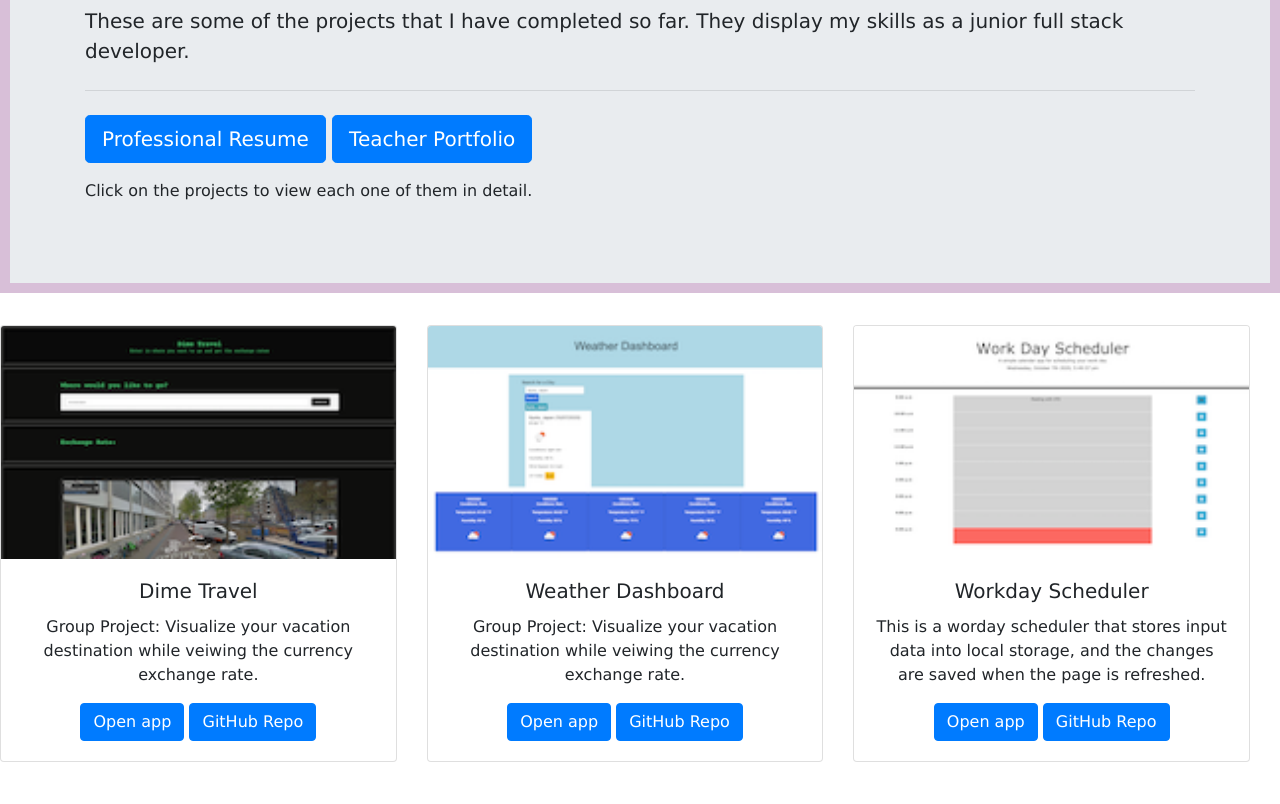
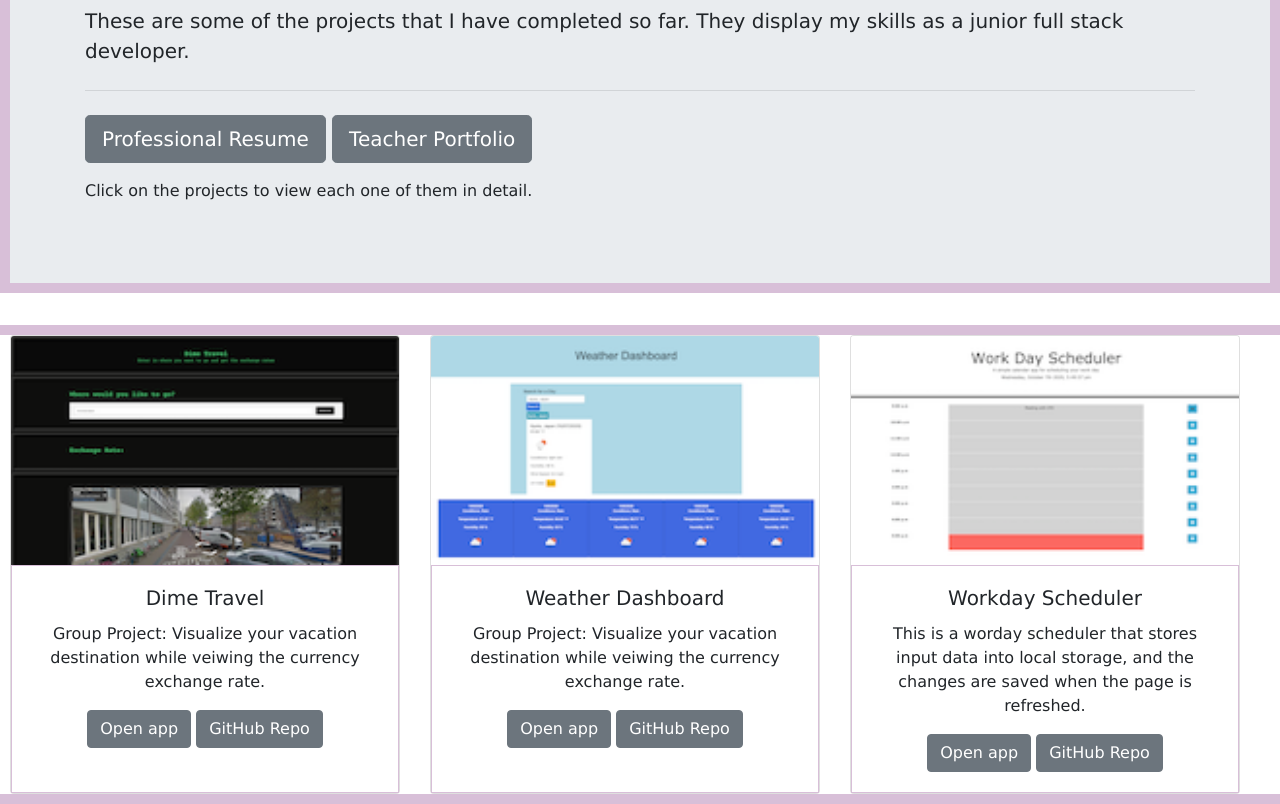
Before and after one commit to solaguirre/solaguirre.github.io, a plain HTML site: page portfolio.html in a window 1280 px wide. Shown: the part 199-1003 px from the top of the page. Before the commit the page ends 961 px from the top, so only its background shows below. Drawn offline with nearby package versions, Linux system fonts and the light colour scheme.

Commit message:
Updated CSS styling with some color.

```diff
--- a/assets/css/style.css
+++ b/assets/css/style.css
@@ -1,6 +1,13 @@
 *{
     font-family: Verdana, Geneva, Tahoma, sans-serif;
 }
+
+#aboutmeimage {
+    border-width: 5px;
+    border-style: solid;
+    border-color: thistle;
+}
+
 .container ul {
     list-style-type: none;
 
@@ -26,7 +33,6 @@
 }
 
 .btn {
-    color: thistle;
     padding-top: 16px;
  }
 
@@ -36,3 +42,20 @@
     border-color: thistle;
     widows: 100px;
  }
+
+ .jumbotron2 {
+    widows: 100px;
+ }
+
+ #main {
+    border-width: 10px;
+    border-style: solid;
+    border-color: thistle;
+    widows: 100px;
+ }
+
+ .card-body {
+    border-width: 1px;
+    border-style: solid;
+    border-color: thistle;
+ }
--- a/portfolio.html
+++ b/portfolio.html
@@ -46,17 +46,17 @@
             <hr class="my-4">
 
             <p class="lead">
-                <a id="button1" class="btn btn-primary btn-lg" href="assets/ProfessionalResumeMarisolAguirre.pdf"
+                <a id="button1" class="btn btn-secondary btn-lg" href="assets/ProfessionalResumeMarisolAguirre.pdf"
                     role="button">Professional Resume</a>
 
-                <a id="button1" class="btn btn-primary btn-lg" href="https://sites.google.com/view/sritaaguirre/home"
+                <a id="button1" class="btn btn-secondary btn-lg" href="https://sites.google.com/view/sritaaguirre/home"
                     role="button">Teacher Portfolio</a>
             <p>Click on the projects to view each one of them in detail.</p>
             </p>
         </div>
     </section>
 
-    <main class="row">
+    <main id="main" class="row">
         <div class="card-deck container-fluid">
             <div class="card text-center">
                 <img class="card-img-top" src="assets/Images/Dimetravel2.png" alt="Dime Travel web app site page.">
@@ -64,10 +64,10 @@
                     <h5 class="card-title">Dime Travel</h5>
                     <p class="card-text">Group Project: Visualize your vacation destination while veiwing the currency
                         exchange rate.</p>
-                    <a href="https://github.com/solaguirre/whineandcheese/" class="btn btn-primary" target="_blank">Open
+                    <a href="https://github.com/solaguirre/whineandcheese/" class="btn btn-secondary" target="_blank">Open
                         app</a>
 
-                    <a class="btn btn-primary" href="https://github.com/solaguirre/whineandcheese.git"
+                    <a class="btn btn-secondary" href="https://github.com/solaguirre/whineandcheese.git"
                         target="_blank">GitHub
                         Repo</a>
 
@@ -81,9 +81,9 @@
                     <h5 class="card-title">Weather Dashboard</h5>
                     <p class="card-text">Group Project: Visualize your vacation destination while veiwing the currency
                         exchange rate.</p>
-                    <a href="https://solaguirre.github.io/weatherdashboard/" class="btn btn-primary"
+                    <a href="https://solaguirre.github.io/weatherdashboard/" class="btn btn-secondary"
                         target="_blank">Open app</a>
-                    <a class="btn btn-primary" href="https://github.com/solaguirre/weatherdashboard.git"
+                    <a class="btn btn-secondary" href="https://github.com/solaguirre/weatherdashboard.git"
                         target="_blank">GitHub
                         Repo</a>
 
@@ -95,9 +95,9 @@
                     <h5 class="card-title">Workday Scheduler</h5>
                     <p class="card-text">This is a worday scheduler that stores input data into local storage, and the
                         changes are saved when the page is refreshed.</p>
-                    <a href="https://solaguirre.github.io/workdayscheduler/" class="btn btn-primary"
+                    <a href="https://solaguirre.github.io/workdayscheduler/" class="btn btn-secondary"
                         target="_blank">Open app</a>
-                    <a class="btn btn-primary" href="https://github.com/solaguirre/workdayscheduler.git"
+                    <a class="btn btn-secondary" href="https://github.com/solaguirre/workdayscheduler.git"
                         target="_blank">GitHub
                         Repo</a>
                 </div>
```
Also changed, not shown: index.html (+11 -6 lines).
